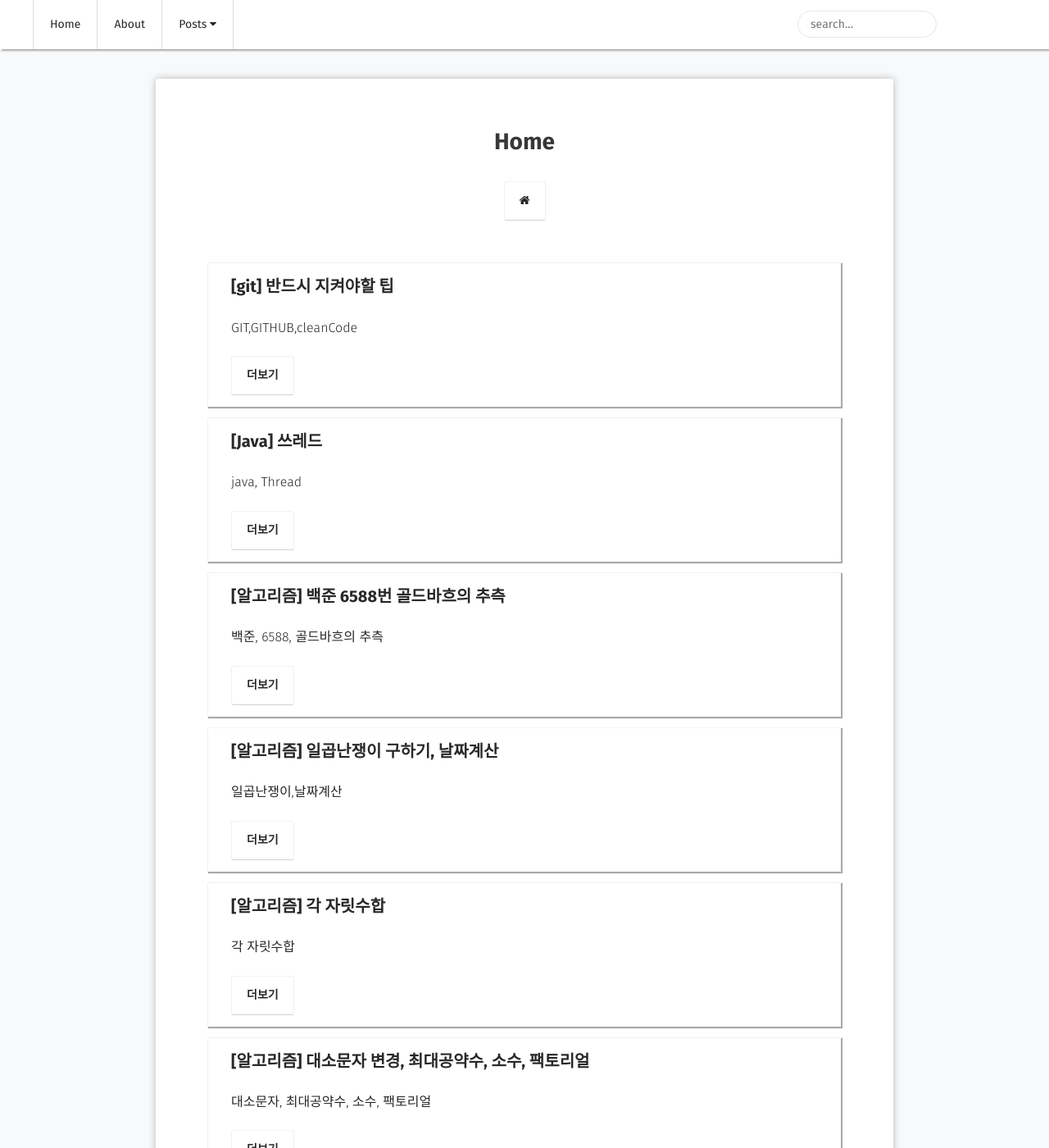
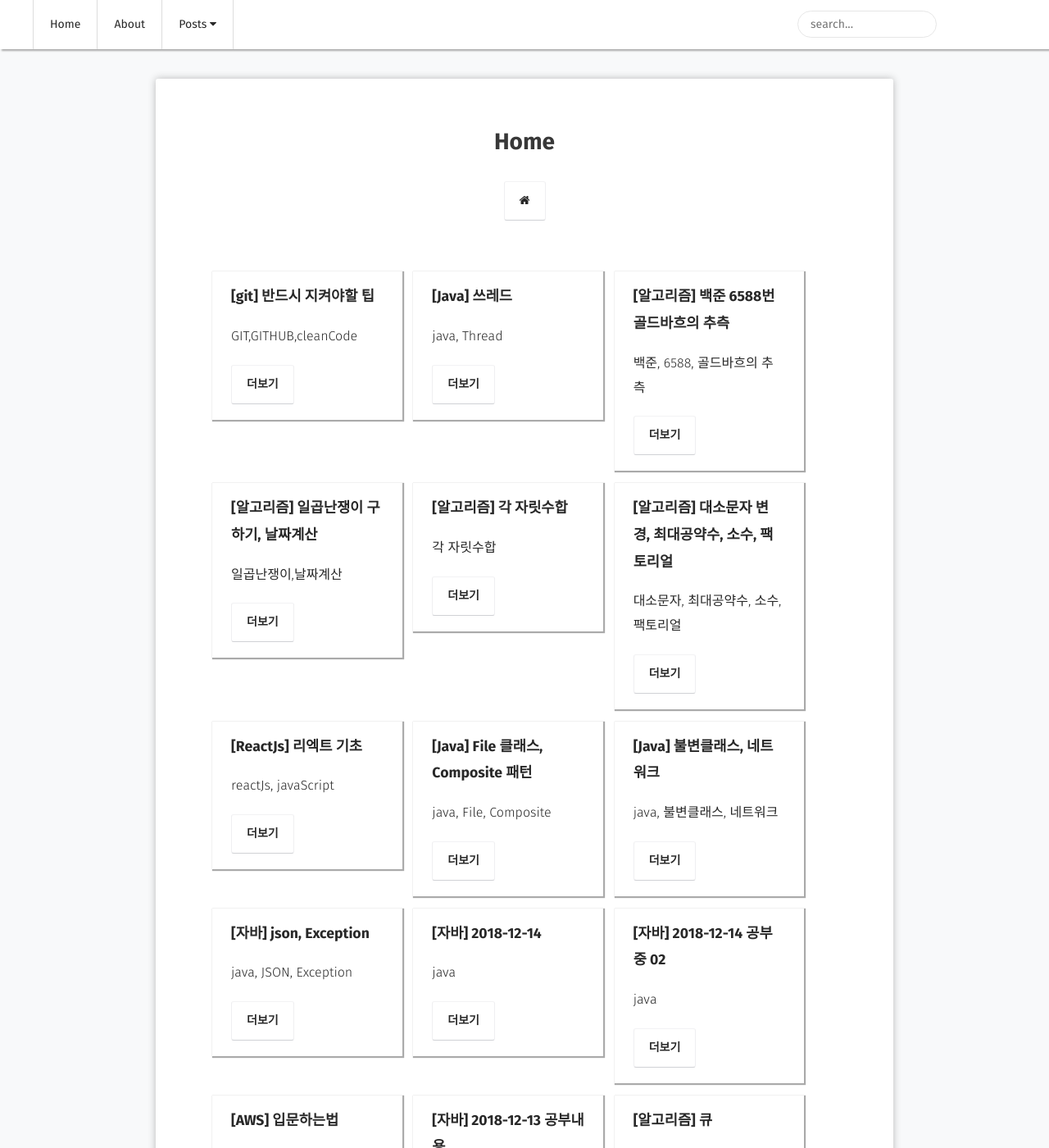
Before and after one commit to choiwono/choiwono.github.io, a Jekyll site: the page built from index.html, in a window 1280 px wide and 1400 px high. Shown: the whole window at 82% size. Built offline with Jekyll 4.4.1, drawn with Linux system fonts in a browser that asks for light colours; some web fonts are replaced; the list of posts is cut into pages by our own code.

Commit message:
#19.01.04 css 수정

```diff
--- a/_sass/typography.scss
+++ b/_sass/typography.scss
@@ -42,20 +42,25 @@ h3.title a {
     text-align: left;
 	ul {
 		list-style: none;
-		padding-left: 0;
+		padding:5px;
 		box-shadow: 1px 1px 1px 1px #aaaaaa;
+		top:0px;
+		width:30%;
+		display:inline-flex;
+		margin:10px 5px 5px 5px;
 	}
 	li {
 		padding: 10px 18px;
-		margin: 0 10px;
+		//margin: 0 10px;
 		text-decoration: none;
 		background: $white;
 		color: $color_shark;
 		a {
-			@include font-rem(20);
+			//@include font-rem(20);
 			text-decoration: none;
 			color: $color_shark;
 			font-weight: bolder;
+			font-size:1.1rem;
             &:hover {
                 color: $red;
             }
```
